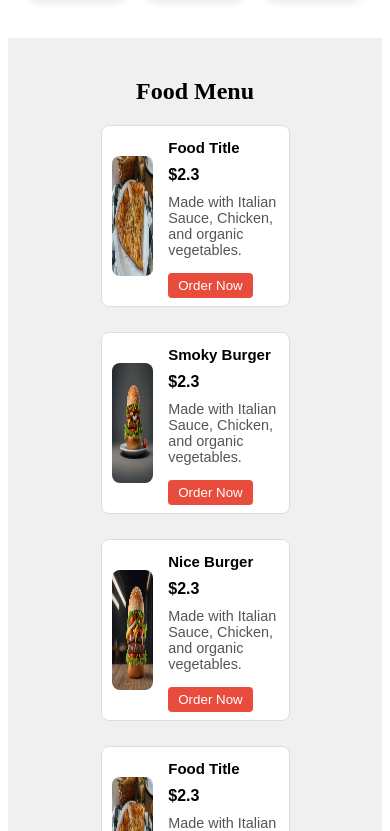
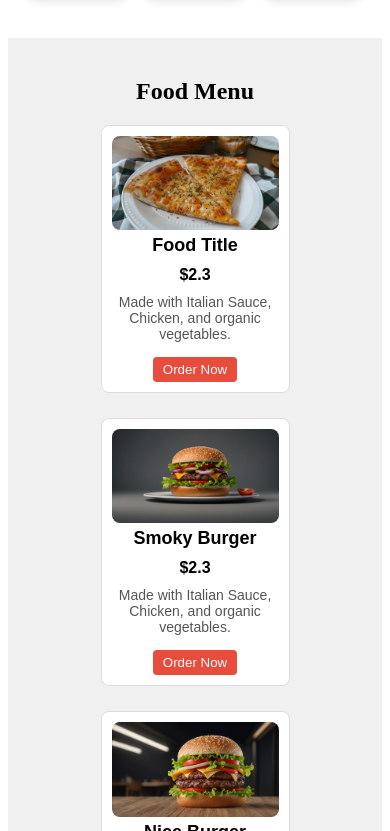
Before and after one commit to HGhulamHamza/Food-Website, a React (Vite) app: page / in a window 390 px wide. Shown: the part 1313-2144 px from the top of the page. Built offline with nearby package versions, Linux system fonts and the light colour scheme.

Commit message:
'Food Item' component is resposnsive now

```diff
--- a/src/Components/FoodItems.css
+++ b/src/Components/FoodItems.css
@@ -84,3 +84,37 @@
   .custom-see-all:hover {
     text-decoration: underline;
   }
+  @media (max-width: 600px) {
+    .custom-food-card {
+      flex-direction: column;
+      align-items: center;
+      height: auto;
+    }
+
+    .custom-food-card img {
+      width: 100%;
+      height: auto;
+      max-height: 200px;
+    }
+
+    .custom-food-card .custom-food-info {
+      padding-left: 0;
+      text-align: center;
+    }
+
+    .custom-food-card h3 {
+      font-size: 18px;
+    }
+
+    .custom-price {
+      font-size: 16px;
+    }
+
+    .custom-description {
+      font-size: 14px;
+    }
+
+    .custom-order-btn {
+      align-self: center;
+    }
+  }
```
